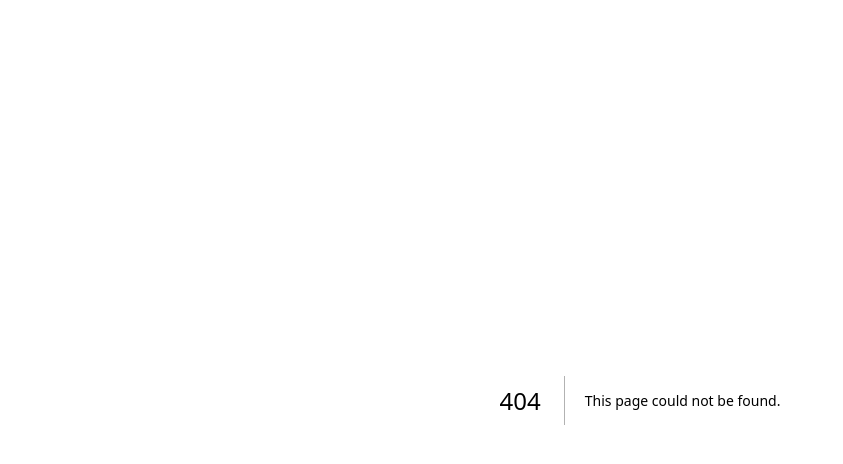
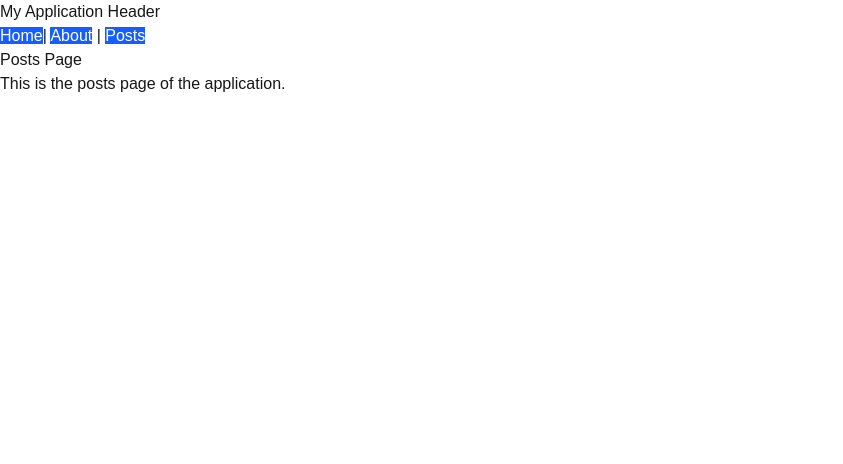
Before and after one commit to Armynerh/alx-project-0x02-setup, a Next.js app in the folder alx-project-0x02/: page /posts in a window 1280 px wide. Before the commit this address had no page. Shown: the top 464 px of the page, without its empty margins (0-843 px from the left). Built offline with nearby package versions, Linux system fonts and the light colour scheme.

Commit message:
Create Nav Links

```diff
--- a/alx-project-0x02/components/layout/Header.tsx
+++ b/alx-project-0x02/components/layout/Header.tsx
@@ -4,7 +4,7 @@ const Header: React.FC = () => {
     <header>
       <h1>My Application Header</h1>
       <nav>
-      <Link href="/home">Home</Link>| <Link href="/about">About</Link> | <Link href="/contact">Contact</Link>
+      <Link href="/home" className="bg-blue-600 text-white">Home</Link>| <Link href="/about" className="bg-blue-600 text-white">About</Link> | <Link href="/posts" className="bg-blue-600 text-white">Posts</Link>
       </nav>
     </header>
   );
--- a/alx-project-0x02/pages/about.tsx
+++ b/alx-project-0x02/pages/about.tsx
@@ -1,7 +1,9 @@
 import Button from "@/components/common/Button";
+import Header from "@/components/layout/Header";
 const About: React.FC = () => {
   return (
     <div>
+      <Header />
       <h1>About Us</h1>
       <Button label="Small Button" size="small" shape="rounded-sm" />
       <Button label="Medium Button" size="medium" shape="rounded-md" />
--- a/alx-project-0x02/pages/home.tsx
+++ b/alx-project-0x02/pages/home.tsx
@@ -1,6 +1,7 @@
 import { useState } from "react";
 import Card from "@/components/common/Card";
 import PostModal from "@/components/common/PostModal";
+import Header from "@/components/layout/Header";
 import { Post } from "@/interfaces";
 const HomePage: React.FC = () => {
   const [showModal, setShowModal] = useState(false);
@@ -12,6 +13,7 @@ const HomePage: React.FC = () => {
 
   return (
     <div className="max-w-3xl mx-auto p-6">
+      <Header />
       <h1 className="text-2xl font-bold mb-4">Welcome to the Home Page</h1>
 
       {/* Button to open modal */}
--- /dev/null
+++ b/alx-project-0x02/pages/posts.tsx
@@ -0,0 +1,12 @@
+import Header
+ from "@/components/layout/Header";
+const PostsPage: React.FC = () => {
+  return (
+    <div>
+      <Header />
+      <h1>Posts Page</h1>
+      <p>This is the posts page of the application.</p>
+    </div>
+  );
+}
+export default PostsPage;
```
